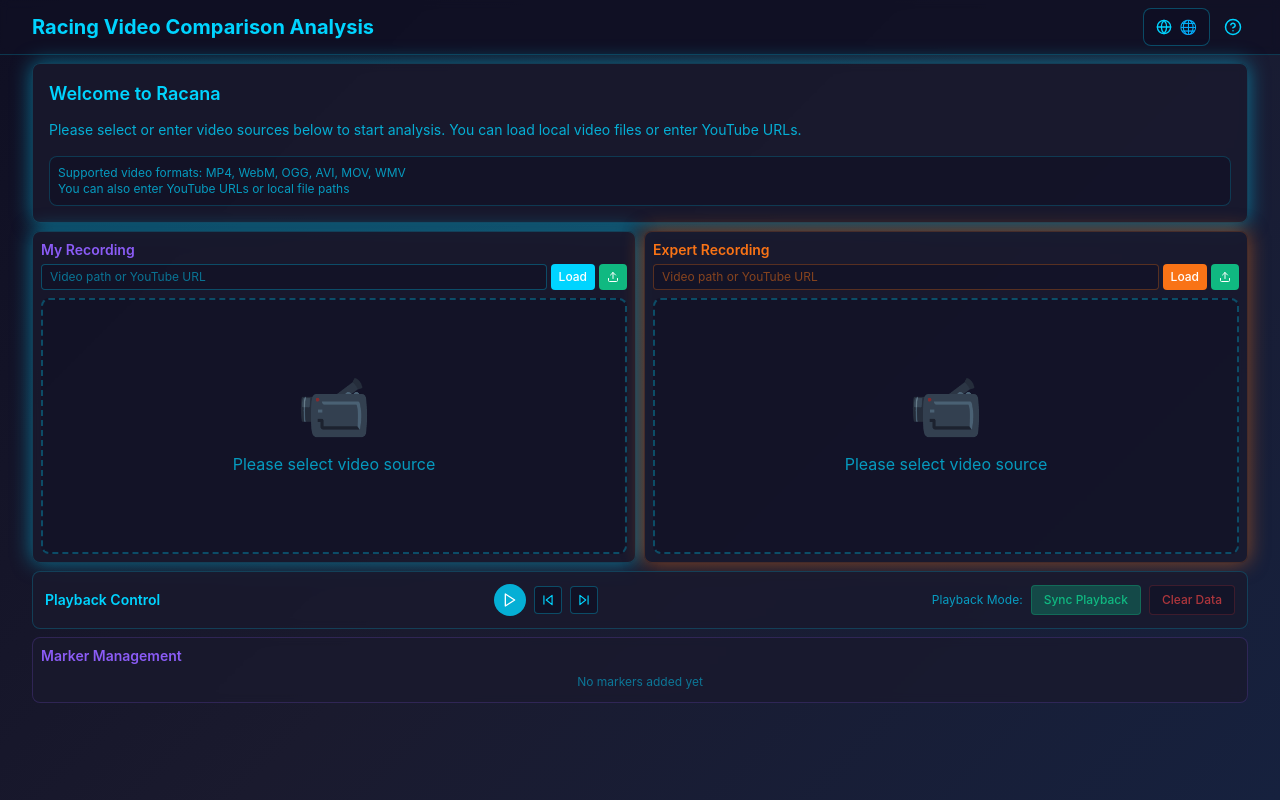
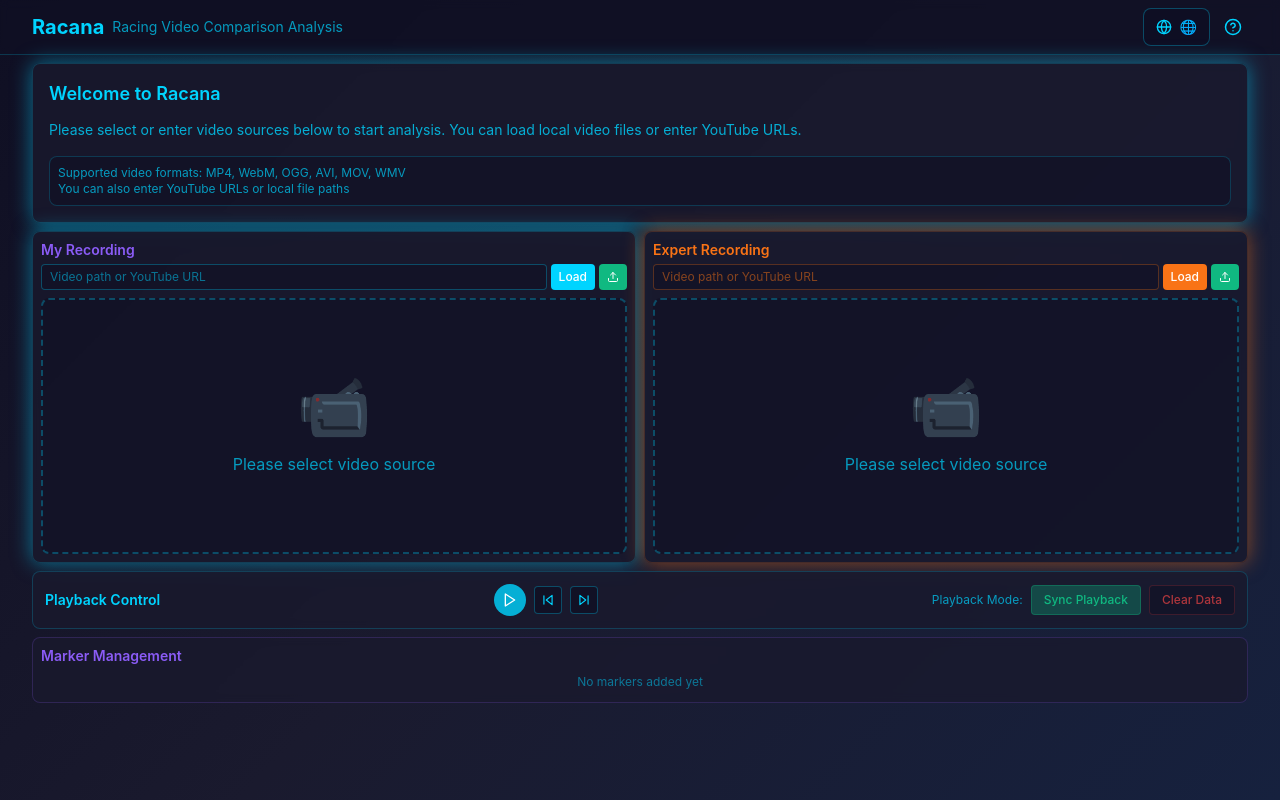
Before and after one commit to WeiTang114/Racana, a React (Vite) app: page / in a window 1280 px wide. Built offline with nearby package versions, Linux system fonts and the light colour scheme.

Commit message:
調整標題列佈局
- 大標題保持 'Racana'
- 副標題顯示 '賽車影片對比分析'
- 更新瀏覽器標籤頁標題為 'Racana - 賽車影片對比分析'
- 保持國際化支援

```diff
--- a/index.html
+++ b/index.html
@@ -4,7 +4,7 @@
     <meta charset="UTF-8" />
     <link rel="icon" type="image/svg+xml" href="/vite.svg" />
     <meta name="viewport" content="width=device-width, initial-scale=1.0" />
-    <title>賽車影片對比分析</title>
+    <title>Racana - 賽車影片對比分析</title>
   </head>
   <body>
     <div id="root"></div>
--- a/src/App.tsx
+++ b/src/App.tsx
@@ -15,7 +15,8 @@ function App() {
         <div className="max-w-7xl mx-auto px-4 sm:px-6 lg:px-8">
           <div className="flex justify-between items-center py-2">
             <div className="flex items-center">
-              <h1 className="text-xl font-bold text-cyber-blue">{t('app.title')}</h1>
+              <h1 className="text-xl font-bold text-cyber-blue">Racana</h1>
+              <span className="ml-2 text-sm text-cyber-blue/70">{t('app.title')}</span>
             </div>
             <div className="flex items-center space-x-2">
               <LanguageSwitcher />
```
